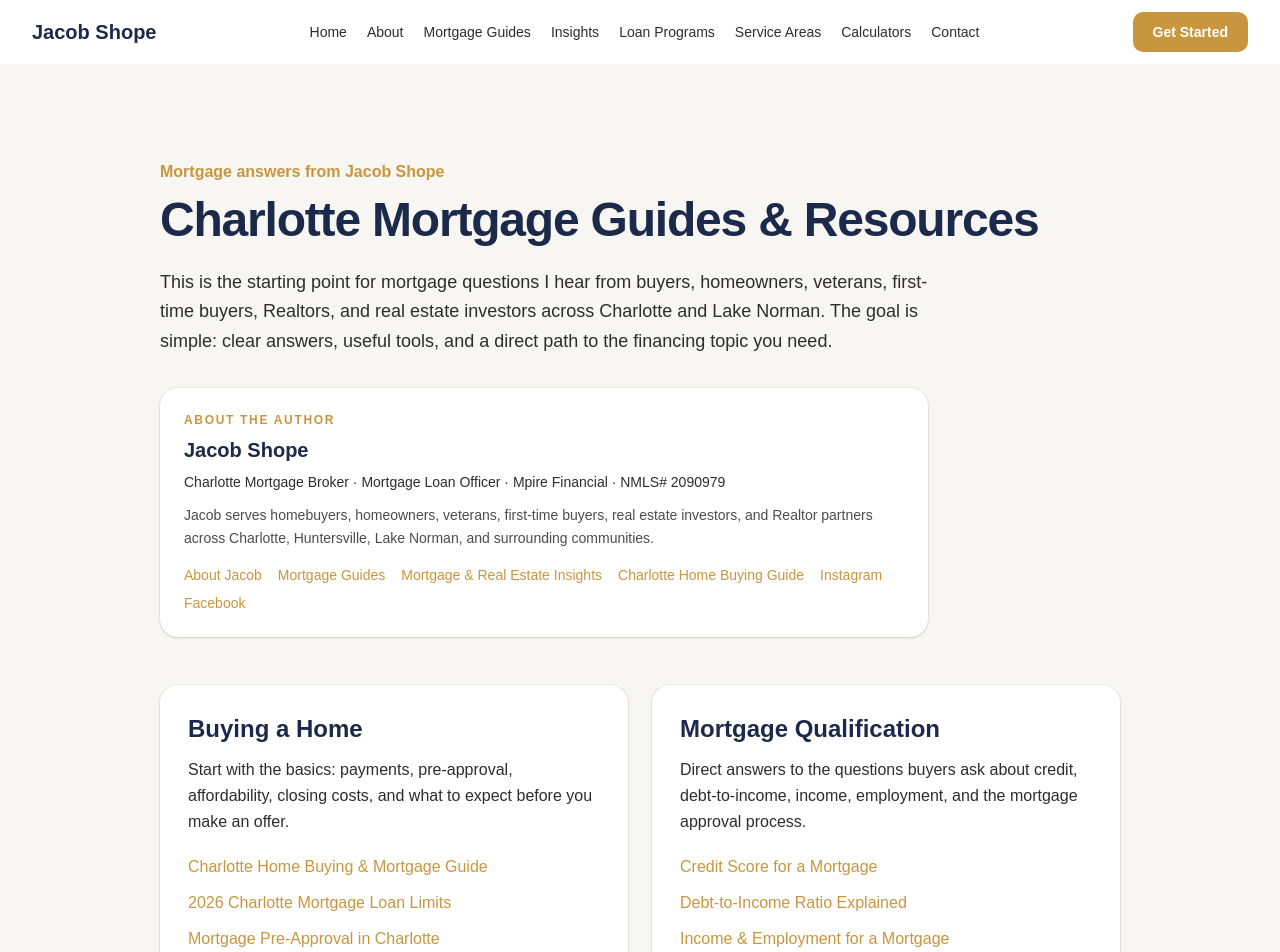
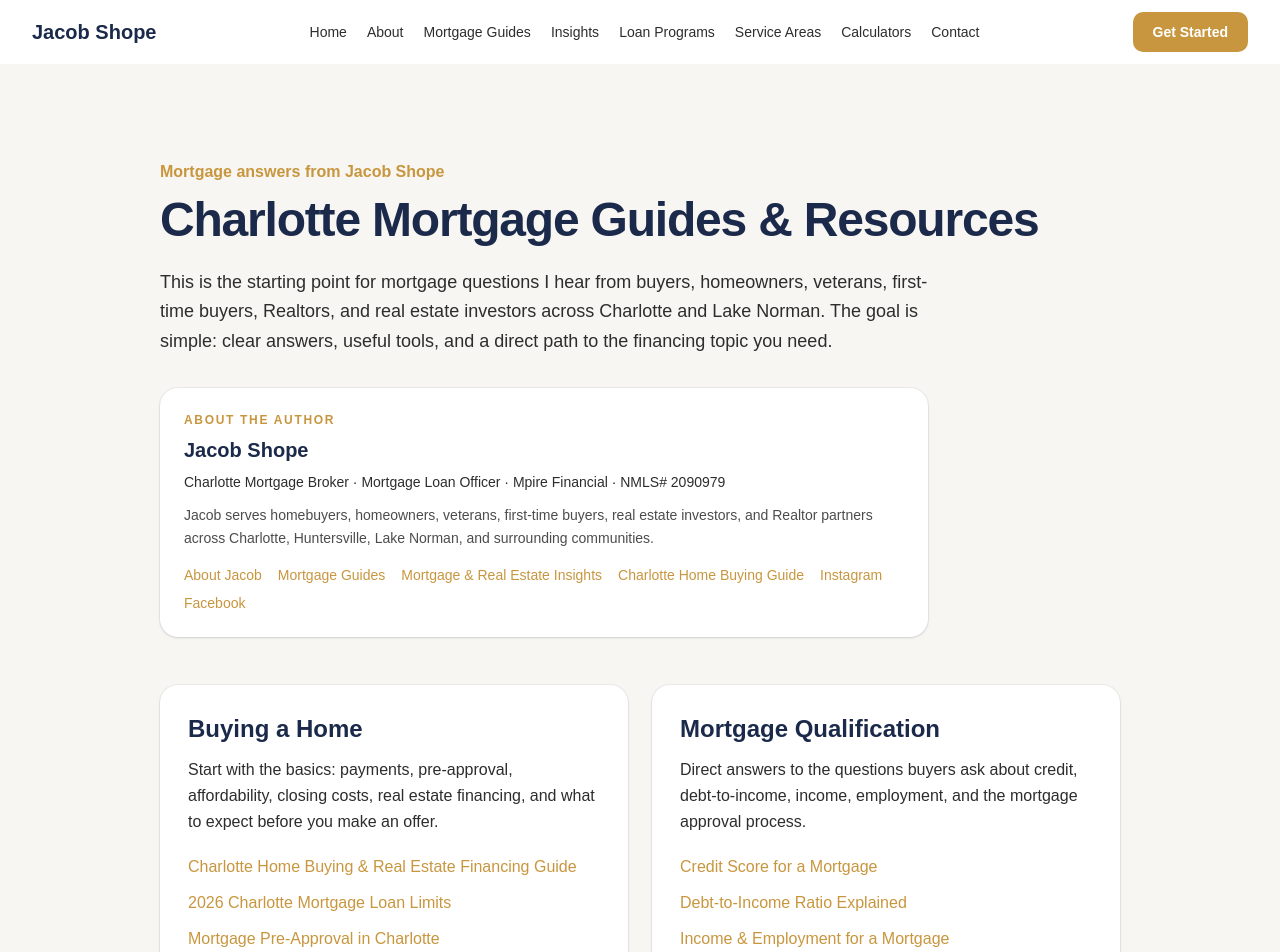
Before and after one commit to JLshope12/jacob-shope-mortgage, a Next.js app: page /mortgage-guides in a window 1280 px wide. Shown: the top 952 px of the page. Built offline with nearby package versions, Linux system fonts and the light colour scheme.

Commit message:
Strengthen real estate financing internal links

```diff
--- a/app/mortgage-guides/page.tsx
+++ b/app/mortgage-guides/page.tsx
@@ -11,9 +11,9 @@ export const metadata = {
 const TOPICS = [
   {
     title: "Buying a Home",
-    description: "Start with the basics: payments, pre-approval, affordability, closing costs, and what to expect before you make an offer.",
+    description: "Start with the basics: payments, pre-approval, affordability, closing costs, real estate financing, and what to expect before you make an offer.",
     links: [
-      ["Charlotte Home Buying & Mortgage Guide", "/charlotte-home-buying-mortgage-guide"],
+      ["Charlotte Home Buying & Real Estate Financing Guide", "/charlotte-home-buying-mortgage-guide"],
       ["2026 Charlotte Mortgage Loan Limits", "/charlotte-mortgage-loan-limits-2026"],
       ["Mortgage Pre-Approval in Charlotte", "/mortgage-preapproval-charlotte"],
       ["How Much House Can I Afford in Charlotte?", "/how-much-house-can-i-afford-charlotte"],
```
